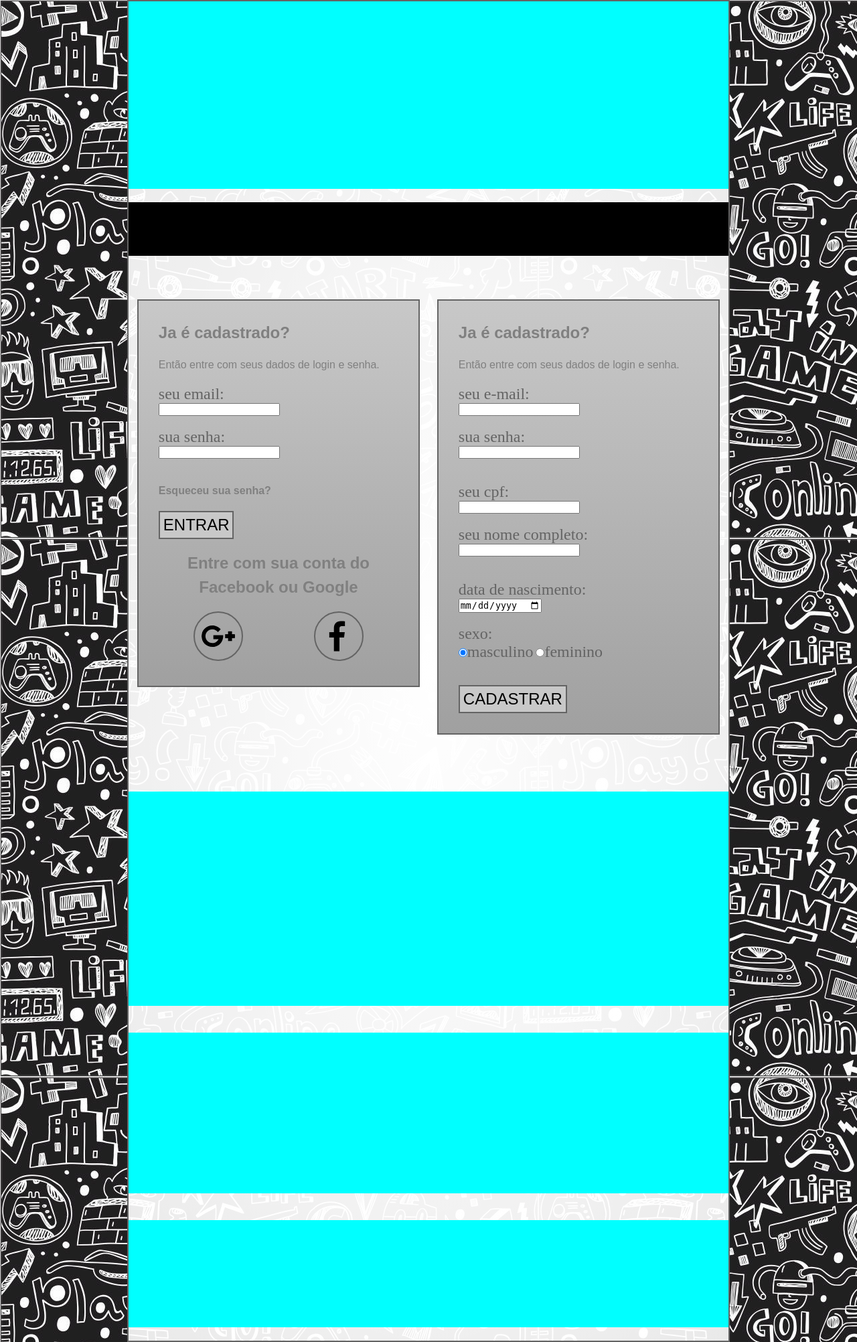
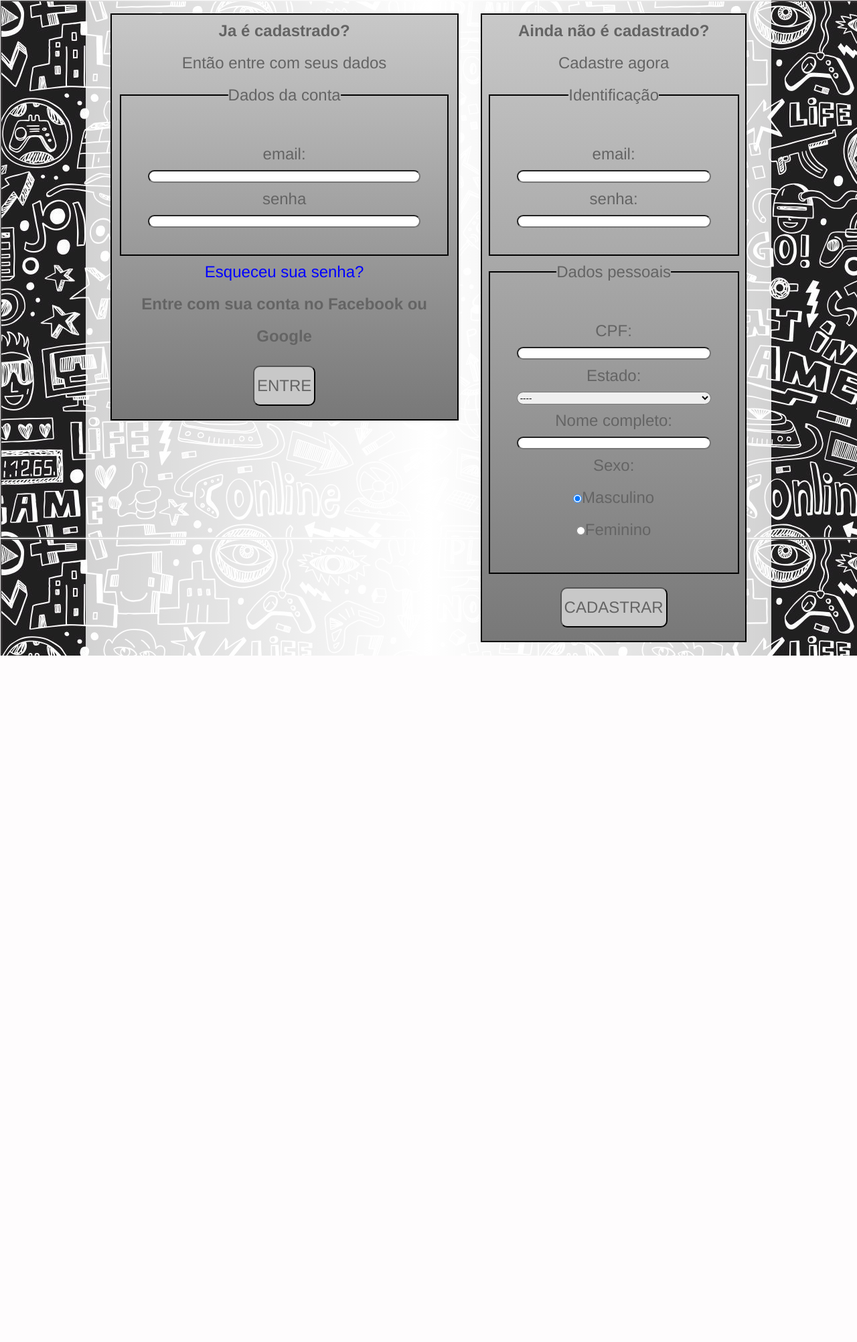
Before and after one commit to JoabBragantin/site_do_povao, a PHP site: page / in a window 1280 px wide. Shown: the whole page at 67% size. After the commit the page ends 979 px from the top, so only its background shows below. Run offline with PHP 8.4, Linux system fonts and the light colour scheme.

Commit message:
layout resposivo atualizado

```diff
--- a/Formulário/CSS/style.css
+++ b/Formulário/CSS/style.css
@@ -1,157 +1,102 @@
 *{padding: 0; margin: 0;}
-body{background-image: url("/Formulário/imagens/background.jpg");}
+:root {
+    --name: transition;
+    --delay: 0s;
+    --time: 1s;}
+@keyframes transition{
+    from{transform: scale(0);}
+    to{transform: scale(1);}}
 
-/*Formatações globais*/
+p, h1, a, legend, label, button{
+    text-align: center;
+    color: rgb(100, 100, 100);
+    font-size: 1.5em;
+    line-height: 2em;
+    text-decoration: none;
+    font-family:'Franklin Gothic Medium', 'Arial Narrow', Arial, sans-serif}
+a {color: blue;}
+input, button, select{border-radius: 10px;}
+button{padding: 4px; background-color: rgb(200,200,200); margin: 20px;}
+button:hover{background-color: rgb(120,120,120); color: black;}
+fieldset {
+    display: flex;
+    flex-direction: column;
+    padding: 40px;
+    border: 2px solid black;}
+form {text-align: center; width: 95%;}
+fieldset, p, h1, a, button {animation-name: var(--name);
+    animation-delay: 0s;
+    animation-duration: 2s}
 
-h1, h2 ,h3, h4, p, a{
-    color: gray;
-    line-height: 1.5em;
-    font-family: Arial;}
-p{
-    font-size: 1em;}
-a{
-    font-weight: bold;}
-.field{
-    border:none;}
-.botao{
-    width: auto;
-    background-color: rgb(200, 200, 200);
-    border: 2px solid rgb(100, 100, 100);
-    font-size: 1.5em;
-    padding: 5px;}
-.botao:hover {
-    background-color: rgb(160, 160, 160);}
+    body{background-image: url("/Formulário/imagens/background.jpg");}
 
-/*Seção*/
+
 
 #main {
-    background-image: radial-gradient(white, rgba(255,255,255,.9));
-    display: grid;
-    width: 70%;
+    background-image: linear-gradient(to right, rgba(255,255,255,.8),white,rgba(255,255,255,.8));
+    width: 80%;
     margin: 0 auto;
-    border: 2px solid rgb(100, 100, 100);
-    grid-template-areas: "header header" "nav nav" "article article" "footer footer";
-    grid-template-rows: 35vh 10vh auto auto;
-    grid-gap: 20px;}
-/*---------------------Header---------------------*/
-#main header {
-    grid-area: header;
-    width: 100%;
-    background-color: aqua;}
-/*---------------------Nav---------------------*/
-#menu {
-    grid-area: nav;
-    background-color: black;}
-/*---------------------Article---------------------*/
+    grid-template-areas: "article article";
+    grid-template-rows: auto;}
 #main article {
     grid-area: article;
+    width: auto;
+    margin: 0 auto;
     display: flex;
+    justify-content: space-around;
     align-items: baseline;
-    justify-content: space-around;
-    padding: 5% 0;}
-/*---------------------Colunas---------------------*/
-#main article div.seções{
+    padding: 20px;}
+#main article div {
     display: flex;
     flex-direction: column;
-    justify-content: space-evenly;
-    width: 40%;
-    height: auto;
-    background-image: linear-gradient(to bottom, rgb(200, 200, 200), rgb(160, 160, 160));
-    padding: 30px;
-    border: 2px solid rgb(100, 100, 100);}
-.text{
-    color: rgb(100, 100, 100);
-    width: 70%;
-    font-size: 1.5em;
-    text-align: center;}
-#p2{
-    font-size: 1.5em;
-    font-weight: bold;
-    text-align: center;}
-.icones {
-    width: 50px;
-    height: 50px;
-    border: 2px solid rgb(100, 100, 100);
-    border-radius: 50%;
-    padding: 10px;}
-.icones-area{
-    display: flex;
     align-items: center;
-    justify-content: space-around;}
-
-/*---------------------Footer---------------------*/
-#main footer {
-    grid-area: footer;
-    display: flex;
-    flex-wrap: wrap;}
-/*---------------------Footer/Header---------------------*/
-#main footer div {
-    margin: 20px 0;
-    width: 100%;
-    height: 40vh;
-    flex-direction: column;
-    background-color: aqua;}
-/*---------------------Footer/Article---------------------*/
-#main footer div:nth-child(2){
-    height: 30vh;}
-/*---------------------Footer/Footer---------------------*/
-#main footer div:nth-child(3){
-    height: 20vh;}
+    background-image: linear-gradient(to bottom, rgb(200,200,200), rgb(120,120,120));
+    line-height: 2em;
+    min-width: 40%;
+    border: 2px solid black;
+    animation-name: var(--name);
+    animation-delay: var(--delay);
+    animation-duration: var(--time);}
 
 
-/*Responsivo*/
+/*Modo resposivo*/
 
-/*Tablet*/
-
-@media (max-width:1050px){
-
-/*Alterações globais*/
-
-    h1, h2 ,h3, h4, p, a{line-height: normal;}
-    p{font-size: 1em;}
-    .botao{font-size: 1em; padding: 3px;}
-    #p2{display: none;}
-
-/*Alterações no layout*/
-
-    #main {
-        width: 90%;}
-    #main #menu {display: none;}
-    #main header{background-color: black;}
+@media (max-width:1150px){
     #main article {
+        display: flex;
         flex-direction: column;
-        align-items: center;
+        align-items: center;}
+    #main article div {
+        margin: 20px 0;
+        min-width: 50%;
+        padding: 10px;}
+    #coluna2 form {
+        display: grid;
+        grid-template-columns: 1fr 1fr;
         width: 100%;
-        padding: 0;}
-    #main article div.seções {
-        display: flex;
-        align-items: center;
-        text-align: center;
-        margin: 10px 0;
-        min-width: 50%;
-        max-width: 90%;}
-    #main footer div:nth-child(1){
-        display: none;}
-    #main footer div:nth-child(2){
-        display: none;}
-
+        grid-gap: 10px}
+    .coluna1-2{grid-column: 1 / 3;}
 }
 
-/*Celular*/
 
-@media (max-width: 600px){
 
-/*Alterações globais*/
+@media (max-width: 700px){
 
+    @keyframes transition{none}
     #main {width: 100%;}
-    #p, p, .text, a {font-size: 1.5em; font-weight: normal;}
-    .icones {width: 20px; height: 20px;}
-    .botao {
-    width: 100%;
-    font-size: .8em;}
-    input {width: 100%;}
-/*Alterações no layout*/
-    #main article div.seções {padding: 10px; width: 100%;}
-    #genero{display:flex; flex-direction: row;}
+    #main article #coluna2 form {
+        display:flex;
+        flex-direction: column;}
+    #main article div {
+        width: 80%;
+        padding: 20px;}
+    fieldset {padding: 0px;}
+    form {padding: 0;}
+    #main article div {padding: 0;}
+    input{max-width: 50%; align-self: center;}
+}
 
+@media (max-width:400px){
+    #main article {padding: 2px;}
+    #main article div {width: 100%;}
 }
--- a/Formulário/index.html
+++ b/Formulário/index.html
@@ -5,154 +5,94 @@
     <meta http-equiv="X-UA-Compatible" content="IE=edge">
     <meta name="viewport" content="width=device-width, initial-scale=1.0">
     <title>teste</title>
-    <link rel="stylesheet" href="CSS/style.css">
-
-    <!--SVG-->
-
-<svg display="none" width="0" heigth="0" xmlns="http://www.w3.org/2000/svg">
-    <defs>
-
-<!----------------------------------------------------------------->
-
-            <!--Google-->
-            <symbol id="google-icon" viewBox="0 -91 512 512">
-                <title>Google</title>
-                <path d="m166 60c34.667969 0 66.027344 17.789062 84 42.300781l42.597656-42.902343c-25.476562-33.128907-74.511718-59.398438-126.597656-59.398438-91.199219 0-166 73.800781-166 165s74.800781 165 166 165c75.601562 0 139.199219-50.699219 158.699219-120 4.199219-14.402344 6.300781-29.402344 6.300781-45v-15h-150v59.988281h79.5c-16.5 35.402344-52.800781 60.011719-94.5 60.011719-57.898438 0-106-47.101562-106-105s48.101562-105 106-105zm0 0"/>
-                <path d="m466 90h-60v45h-45v60h45v45h60v-45h46v-60h-46zm0 0"/>
-            </symbol>
-
-<!----------------------------------------------------------------->
-
-            <!--Facebook-->
-
-            <symbol width="90%" id="facebook-icon" viewBox="0 0 155.139 155.139">
-                <title>Facebook</title>
-            <path d="M89.584,155.139V84.378h23.742l3.562-27.585H89.584V39.184
-                    c0-7.984,2.208-13.425,13.67-13.425l14.595-0.006V1.08C115.325,0.752,106.661,0,96.577,0C75.52,0,61.104,12.853,61.104,36.452
-                    v20.341H37.29v27.585h23.814v70.761H89.584z"/>
-            </symbol>
-
-    </defs>
-
-</svg>
+    <link rel="stylesheet" href="/Formulário/CSS/style.css">
 </head>
 <body>
     <section id="main">
-<!----------------------------------------------------------------->
-            <!--Cabeçalho-->
-
-            <header></header>
-
-            <!--/Cabeçalho-->
-<!----------------------------------------------------------------->
-            <!--Menu-->
-
-            <nav id="menu">
-            </nav>
-
-            <!--/Menu-->
-<!----------------------------------------------------------------->
-            <!--Duas colunas-->
-
         <article>
 
-                <!--Primeira Coluna-->
+             <!------------------------------Coluna 1----------------------------------->
 
-                <div class="seções">
-                    <h2>Ja é cadastrado?</h2><br>
-                    <p>Então entre com seus dados de login e senha.</p><br>
+            <div id="coluna1">
+                <h1>Ja é cadastrado?</h1>
+                <p>Então entre com seus dados</p>
                 <form>
-                        <!--Email e Senha-->
-                        <fieldset class="field">
-                            <div>
-                                <label class="text">seu email:</label><br>
-                                <input type="email" name="email">
-                                    <br><br>
-                                <label class="text">sua senha:</label><br>
-                                <input type="password" name="senha">
-                            </div>
+                    <fieldset>
+                        <legend>Dados da conta</legend>
+                            <label>email:</label>
+                                <input name="email" type="email" required>
+                            <label>senha</label>
+                                <input name="senha" type="password" required>
                     </fieldset>
-                            <br><br>
-                        <!--/Email e Senha-->
+                        <a href="#">Esqueceu sua senha?</a>
+                        <p><strong>Entre com sua conta no Facebook ou Google</strong></p>
+                        <button type="submit">ENTRE</button>
+                </form>
 
-                    <a class=" href="#">Esqueceu sua senha?</a><br><br>
-                    <button class="botao">ENTRAR</button><br><br>
-                    <p id="p2">Entre com sua conta do Facebook ou Google</p><br>
-                        <!--Icones-->
-                    <div class="icones-area">
-                        <a href="#">
-                            <svg class="icones">
-                                <use xlink:href="#google-icon"></use>
-                            </svg>
-                        </a>
-                        <a href="#">
-                            <svg class="icones">
-                                <use xlink:href="#facebook-icon"></use>
-                            </svg>
-                        </a>
-                    </div>
-                </form>
             </div>
 
-                <!--Segunda Coluna-->
+            <!------------------------------Coluna 2----------------------------------->
 
-                <div class="seções">
-                    <h2>Ja é cadastrado?</h2><br>
-                    <p>Então entre com seus dados de login e senha.</p><br>
+            <div id="coluna2">
+                <h1>Ainda não é cadastrado?</h1>
+                <p>Cadastre agora</p>
+                <form action="">
+                    <fieldset>
+                        <legend>Identificação</legend>
+                        <label for="">email:</label>
+                            <input name="email" type="email" required>
+                        <label for="">senha:</label>
+                            <input name="senha" type="password" required>
+                    </fieldset>
+                    <fieldset>
+                        <legend>Dados pessoais</legend>
+                        <label for="">CPF:</label>
+                            <input name="cpf" type="number" required>
+                        <label for="">Estado:</label>
+                    <select name="estados">
+                        <option value="none">----</option>
+                        <option value="acre">Acre</option>
+                        <option value="alagoas">Alagoas</option>
+                        <option value="amapa">Amapá</option>
+                        <option value="amazonas">Amazonas</option>
+                        <option value="bahia">Bahia</option>
+                        <option value="ceara">Ceará</option>
+                        <option value="distrito-federal">Distrito Federal</option>
+                        <option value="espirito-santo">Espirito Santo</option>
+                        <option value="goias">Goiás</option>
+                        <option value="maranhao">Maranhão</option>
+                        <option value="mato-grosso">Mato Grosso</option>
+                        <option value="mato-grosso-do-sul">Mato Grosso do Sul</option>
+                        <option value="minas-gerais">Minas Gerais</option>
+                        <option value="para">Pará</option>
+                        <option value="paraiba">Paraiba</option>
+                        <option value="parana">Paraná</option>
+                        <option value="pernambuco">Pernambuco</option>
+                        <option value="piaui">Piaui</option>
+                        <option value="rio-de-janeiro">Rio de Janeiro</option>
+                        <option value="rio-grande-do-norte">Rio Grande do Norte</option>
+                        <option value="Rio-grande-do-sul">Rio Grande do Sul</option>
+                        <option value="rondonia">Rondônia</option>
+                        <option value="santa-catarina">Santa Catarina</option>
+                        <option value="sao-paulo">São Paulo</option>
+                        <option value="sergipe">Sergipe</option>
+                        <option value="tocantins">Tocantins</option>
+                    </select>
+                        <label>Nome completo:</label>
+                            <input name="nome" type="text" required>
+                        <label>Sexo:</label>
+                        <label>
+                            <input type="radio" name="masculino" value="Masculino" checked>Masculino
+                        </label>
+                        <label>
+                            <input type="radio" name="feminino" value="Feminino">Feminino
+                        </label>
+                    </fieldset>
+                    <button class="coluna1-2" type="submit">CADASTRAR</button>
+                </form>
 
-                    <!--Email e Senha-->
-
-                    <form>
-                        <fieldset class="field">
-                           <label class="text">seu e-mail:</label class="text"><br>
-                            <input type="email" name="email">
-                                <br><br>
-                          <label class="text">sua senha:</label class="text"><br>
-                            <input class=" type="password" name="senha">
-                        </fieldset>
-                            <br><br>
-                        <!--/Email e Senha-->
-
-                        <!--Nome e CPF-->
-                        <fieldset class="field">
-                           <label class="text">seu cpf:</label class="text"><br>
-                        <input type="text" name="CPF">
-                                <br><br>
-                           <label class="text">seu nome completo:</label class="text"><br>
-                            <input class=" type="text" name="Nome-Completo">
-                        </fieldset>
-                            <br><br>
-                        <!--/Nome e CPF-->
-
-                        <!--Data, Genero e Telefone-->
-                        <fieldset class="field">
-                           <label class="text">data de nascimento:</label class="text"> <br>
-                        <input type="date"><br><br>
-
-                            <label class="text">sexo:</label class="text"><br>
-                            <div id="genero">
-                        <label class="text"><input type="radio" name="genero" value="masculino" checked>masculino</label class="text">
-                        <label class="text"><input type="radio" name="genero" value="feminino">feminino</label class="text">
-                            </div>
-                    </fieldset>
-                    <br><br>
-                    <button class="botao">CADASTRAR</button>
-                    </form>
             </div>
         </article>
-
-            <!--/Duas colunas-->
-<!----------------------------------------------------------------->
-            <!--Footer-->
-
-            <footer>
-                <div></div>
-                <div></div>
-                <div></div>
-            </footer>
-
-            <!--/Footer-->
-<!----------------------------------------------------------------->
     </section>
 </body>
 </html>
```
Lines whose indentation alone changed are shown as unchanged.
